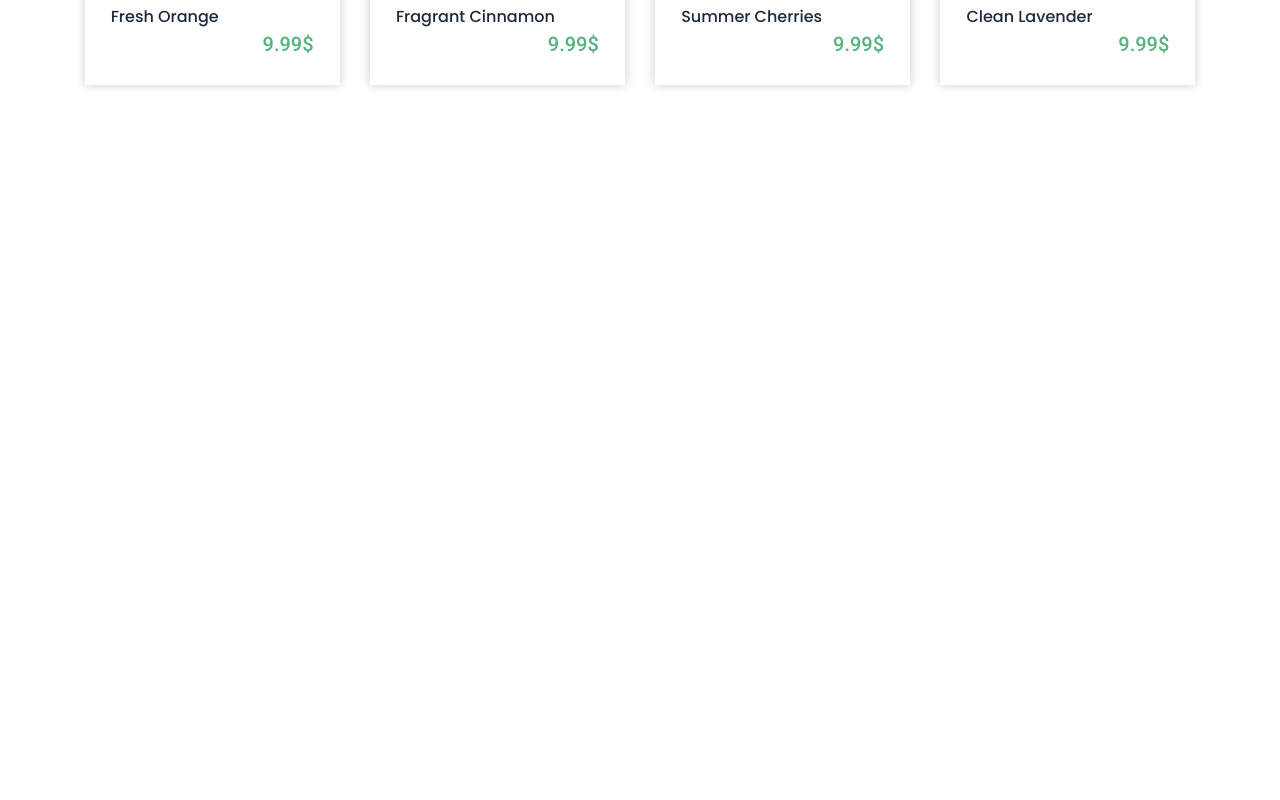
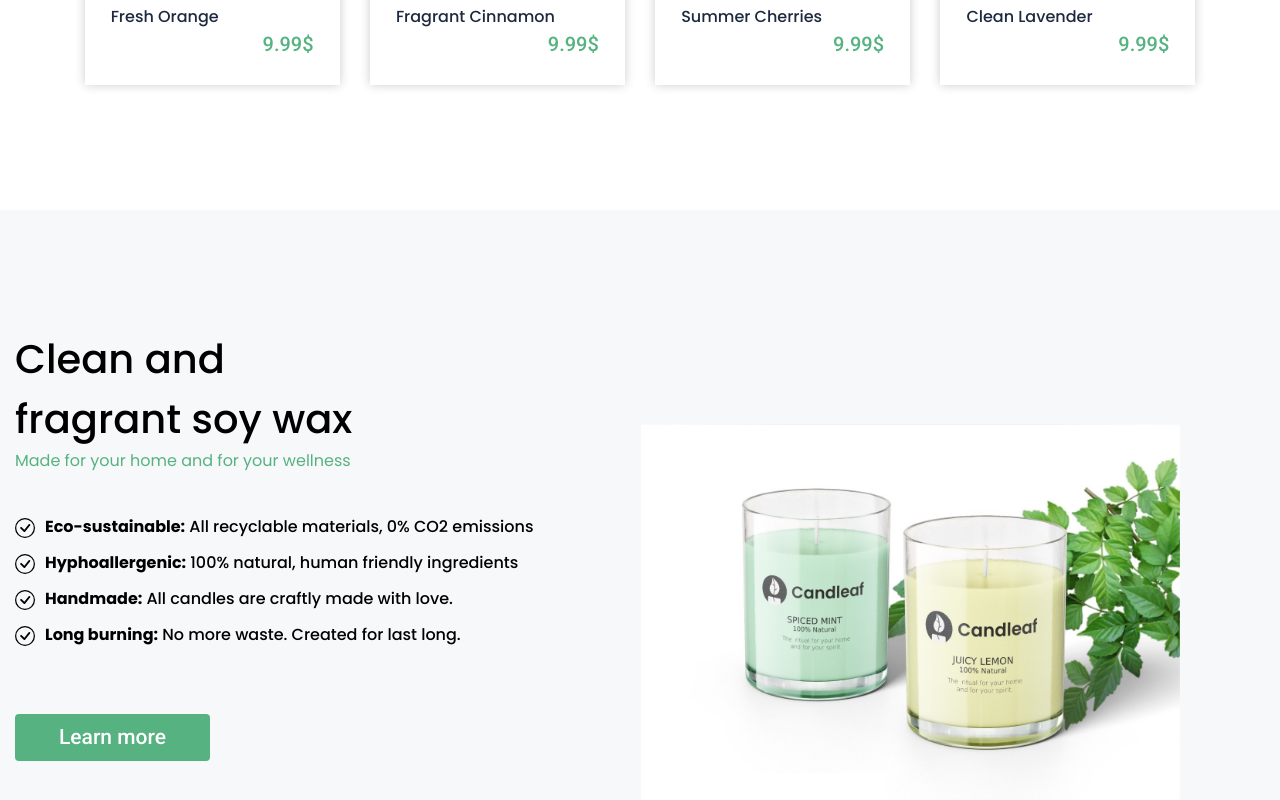
Before and after one commit to Kagiso31/candleaf, a React (Vite) app in the folder frontend/: page /candleaf in a window 1280 px wide. Shown: the part 1598-2398 px from the top of the page. Before the commit the page ends 1808 px from the top, so only its background shows below. Built offline with nearby package versions, Linux system fonts and the light colour scheme.

Commit message:
Add benefits section

```diff
--- a/frontend/src/index.css
+++ b/frontend/src/index.css
@@ -459,4 +459,99 @@ button {
   }
 }
 
+.benefits {
+  background-color: #f7f8fa;
+  padding: 7.4375rem 0.9375rem 2.8125rem 0.9375rem;
+}
+@media (min-width: 87.5em) {
+  .benefits {
+    padding: 9.4375rem 10.3125rem 5.875rem 10.3125rem;
+  }
+}
+.benefits__container {
+  display: grid;
+}
+@media (min-width: 40em) {
+  .benefits__container {
+    grid-template-columns: 1fr 1fr;
+  }
+}
+.benefits__heading {
+  text-align: center;
+  margin-bottom: 4.4375rem;
+}
+@media (min-width: 40em) {
+  .benefits__heading {
+    text-align: left;
+    margin-bottom: 2.8125rem;
+  }
+}
+.benefits__title {
+  font-size: 2.5rem;
+  font-weight: 500;
+}
+@media (min-width: 40em) {
+  .benefits__title {
+    width: 345px;
+  }
+}
+.benefits__subtitle {
+  color: #56b280;
+  font-weight: 400;
+}
+.benefits__list-container {
+  order: 2;
+}
+@media (min-width: 40em) {
+  .benefits__list-container {
+    order: 0;
+  }
+}
+.benefits__list {
+  margin-bottom: 2.8125rem;
+}
+@media (min-width: 40em) {
+  .benefits__list {
+    margin-bottom: 4.25rem;
+  }
+}
+.benefits__item {
+  display: flex;
+  align-items: flex-start;
+  gap: 0.625rem;
+  margin-bottom: 1rem;
+}
+.benefits__item-text {
+  line-height: 1.1;
+  font-weight: 500;
+}
+.benefits__icon {
+  width: 20px;
+}
+.benefits__button {
+  padding-inline: 2.75rem;
+  margin-inline: auto;
+  display: block;
+}
+@media (min-width: 40em) {
+  .benefits__button {
+    margin-inline: 0;
+  }
+}
+.benefits__image-container {
+  max-width: 33.75rem;
+  order: 1;
+  margin-bottom: 2.8125rem;
+}
+@media (min-width: 40em) {
+  .benefits__image-container {
+    order: 0;
+    margin-bottom: 0;
+    transform: translateY(-25%);
+  }
+}
+.benefits__image {
+  width: 100%;
+}
+
 /*# sourceMappingURL=index.css.map */
--- /dev/null
+++ b/frontend/src/pages/Home/Benefits.jsx
@@ -0,0 +1,91 @@
+import candlesImg from "../../assets/candles.jpg";
+
+const Benefits = () => {
+  return (
+    <section className="benefits">
+      <div className="benefits__heading">
+        <h2 className="benefits__title">Clean and fragrant soy wax</h2>
+        <p className="benefits__subtitle">
+          Made for your home and for your wellness
+        </p>
+      </div>
+
+      <div className="benefits__container">
+        <div className="benefits__list-container">
+          <ul className="benefits__list">
+            <li className="benefits__item">
+              <svg
+                xmlns="http://www.w3.org/2000/svg"
+                fill="currentColor"
+                className="bi bi-check-circle benefits__icon"
+                viewBox="0 0 16 16"
+              >
+                <path d="M8 15A7 7 0 1 1 8 1a7 7 0 0 1 0 14zm0 1A8 8 0 1 0 8 0a8 8 0 0 0 0 16z" />
+                <path d="M10.97 4.97a.235.235 0 0 0-.02.022L7.477 9.417 5.384 7.323a.75.75 0 0 0-1.06 1.06L6.97 11.03a.75.75 0 0 0 1.079-.02l3.992-4.99a.75.75 0 0 0-1.071-1.05z" />
+              </svg>
+              <p className="benefits__item-text">
+                <strong>Eco-sustainable:</strong> All recyclable materials, 0%
+                CO2 emissions
+              </p>
+            </li>
+            <li className="benefits__item">
+              <svg
+                xmlns="http://www.w3.org/2000/svg"
+                fill="currentColor"
+                className="bi bi-check-circle benefits__icon"
+                viewBox="0 0 16 16"
+              >
+                <path d="M8 15A7 7 0 1 1 8 1a7 7 0 0 1 0 14zm0 1A8 8 0 1 0 8 0a8 8 0 0 0 0 16z" />
+                <path d="M10.97 4.97a.235.235 0 0 0-.02.022L7.477 9.417 5.384 7.323a.75.75 0 0 0-1.06 1.06L6.97 11.03a.75.75 0 0 0 1.079-.02l3.992-4.99a.75.75 0 0 0-1.071-1.05z" />
+              </svg>
+              <p className="benefits__item-text">
+                <strong>Hyphoallergenic:</strong> 100% natural, human friendly
+                ingredients
+              </p>
+            </li>
+            <li className="benefits__item">
+              <svg
+                xmlns="http://www.w3.org/2000/svg"
+                fill="currentColor"
+                className="bi bi-check-circle benefits__icon"
+                viewBox="0 0 16 16"
+              >
+                <path d="M8 15A7 7 0 1 1 8 1a7 7 0 0 1 0 14zm0 1A8 8 0 1 0 8 0a8 8 0 0 0 0 16z" />
+                <path d="M10.97 4.97a.235.235 0 0 0-.02.022L7.477 9.417 5.384 7.323a.75.75 0 0 0-1.06 1.06L6.97 11.03a.75.75 0 0 0 1.079-.02l3.992-4.99a.75.75 0 0 0-1.071-1.05z" />
+              </svg>
+              <p className="benefits__item-text">
+                <strong>Handmade:</strong> All candles are craftly made with
+                love.
+              </p>
+            </li>
+            <li className="benefits__item">
+              <svg
+                xmlns="http://www.w3.org/2000/svg"
+                fill="currentColor"
+                className="bi bi-check-circle benefits__icon"
+                viewBox="0 0 16 16"
+              >
+                <path d="M8 15A7 7 0 1 1 8 1a7 7 0 0 1 0 14zm0 1A8 8 0 1 0 8 0a8 8 0 0 0 0 16z" />
+                <path d="M10.97 4.97a.235.235 0 0 0-.02.022L7.477 9.417 5.384 7.323a.75.75 0 0 0-1.06 1.06L6.97 11.03a.75.75 0 0 0 1.079-.02l3.992-4.99a.75.75 0 0 0-1.071-1.05z" />
+              </svg>
+              <p className="benefits__item-text">
+                <strong>Long burning:</strong> No more waste. Created for last
+                long.
+              </p>
+            </li>
+          </ul>
+          <button className="btn benefits__button">Learn more</button>
+        </div>
+        <div className="benefits__image-container">
+          <img
+            src={candlesImg}
+            alt="spiced mint and juicy lemon scented candles"
+            className="benefits__image"
+          />
+        </div>
+      </div>
+    </section>
+  );
+};
+
+export default Benefits;
--- a/frontend/src/pages/Home/index.jsx
+++ b/frontend/src/pages/Home/index.jsx
@@ -1,4 +1,5 @@
 import Navbar from "../../components/Navbar";
+import Benefits from "./Benefits";
 import Hero from "./Hero";
 import Products from "./Products";
 
@@ -8,6 +9,7 @@ const Home = () => {
       <Navbar />
       <Hero />
       <Products />
+      <Benefits />
     </>
   );
 };
--- /dev/null
+++ b/frontend/src/sass/pages/Home/_benefits.scss
@@ -0,0 +1,94 @@
+@use "../../abstracts/functions" as f;
+@use "../../abstracts/mixins" as m;
+
+.benefits {
+  background-color: #f7f8fa;
+  padding: f.rem(119) f.rem(15) f.rem(45) f.rem(15);
+
+  @include m.breakpoint(xlarge) {
+    padding: f.rem(151) f.rem(165) f.rem(94) f.rem(165);
+  }
+
+  &__container {
+    display: grid;
+
+    @include m.breakpoint(medium) {
+      grid-template-columns: 1fr 1fr;
+    }
+  }
+
+  &__heading {
+    text-align: center;
+    margin-bottom: f.rem(71);
+    @include m.breakpoint(medium) {
+      text-align: left;
+      margin-bottom: f.rem(45);
+    }
+  }
+  &__title {
+    font-size: f.rem(40);
+    font-weight: 500;
+
+    @include m.breakpoint(medium) {
+      width: 345px;
+    }
+  }
+  &__subtitle {
+    color: #56b280;
+    font-weight: 400;
+  }
+
+  &__list-container {
+    order: 2;
+    @include m.breakpoint(medium) {
+      order: 0;
+    }
+  }
+  &__list {
+    margin-bottom: f.rem(45);
+
+    @include m.breakpoint(medium) {
+      margin-bottom: f.rem(68);
+    }
+  }
+
+  &__item {
+    display: flex;
+    align-items: flex-start;
+    gap: f.rem(10);
+    margin-bottom: f.rem(16);
+
+    &-text {
+      line-height: 1.1;
+      font-weight: 500;
+    }
+  }
+  &__icon {
+    width: 20px;
+  }
+
+  &__button {
+    padding-inline: f.rem(44);
+    margin-inline: auto;
+    display: block;
+
+    @include m.breakpoint(medium) {
+      margin-inline: 0;
+    }
+  }
+
+  &__image-container {
+    max-width: f.rem(540);
+    order: 1;
+    margin-bottom: f.rem(45);
+
+    @include m.breakpoint(medium) {
+      order: 0;
+      margin-bottom: 0;
+      transform: translateY(-25%);
+    }
+  }
+  &__image {
+    width: 100%;
+  }
+}
--- a/frontend/src/sass/pages/Home/_index.scss
+++ b/frontend/src/sass/pages/Home/_index.scss
@@ -1,2 +1,3 @@
 @forward "hero";
 @forward "products";
+@forward "benefits";
```
Also changed, not shown: 1 other file (tests, documents, lock files or other folders).
